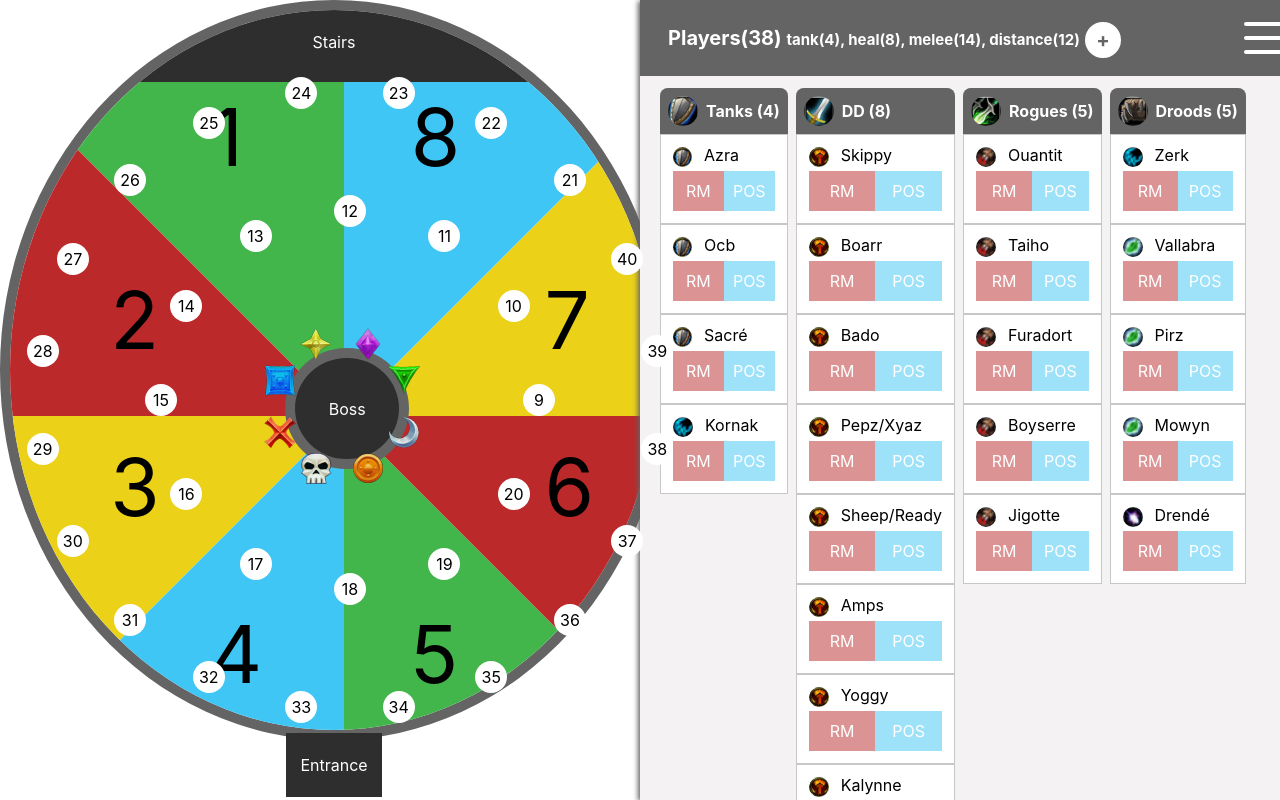
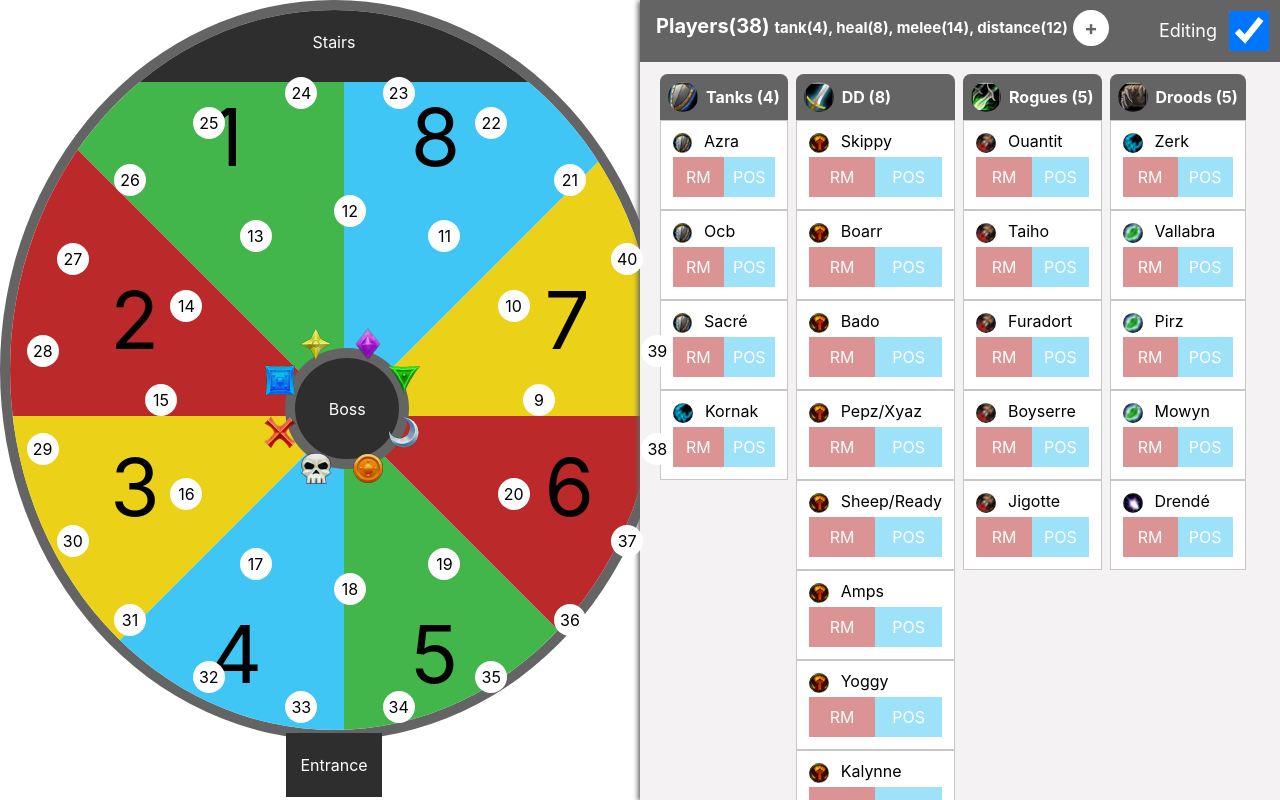
Before and after one commit to dydyF05/cthun-strat-wow-classic, a React (Create React App) app: page / in a window 1280 px wide. Built offline with nearby package versions, Linux system fonts and the light colour scheme.

Commit message:
global configuration switch

```diff
--- a/src/components/SideMenu/index.module.css
+++ b/src/components/SideMenu/index.module.css
@@ -12,21 +12,6 @@
   max-width: 800px;
   background-color: rgb(244, 242, 242);
   box-shadow: -2px 1px 5px 0px var(--color-grey);
-}
-.container[data-visible="false"] {
-  min-width: 56px;
-  width: 56px;
-  flex: none;
-  position: absolute;
-  right: 0;
-}
-
-.container[data-visible="true"] > .title {
-  padding: 12px;
-}
-.container[data-visible="false"] > .title {
-  padding-top: 24px;
-  padding-bottom: 8px;
 }
 
 .container > .title {
@@ -54,29 +39,21 @@
   top: 10px;
 }
 
-.burger {
+.configuring {
   display: flex;
-  flex-direction: column;
-  justify-content: space-around;
+  flex-direction: row;
+  justify-content: flex-start;
   align-items: center;
   padding: 8px;
-  cursor: pointer;
 }
-
-.burger:hover > div {
-  background-color: var(--color-grey-light);
+.configuring > p {
+  color: white;
+  font-size: 18px;
+  padding-right: 8px;
 }
-
-.burger > div {
-  background-color: #fff;
-  border-radius: 5px;
-  height: 4px;
+.configuring > input {
+  height: 40px;
   width: 40px;
-  transition: background-color .2s;
-}
-
-.burger > div:not(:nth-child(1)) {
-  margin-top: 6px;
 }
 
 .players {
@@ -88,8 +65,5 @@
   justify-content: flex-start;
   align-items: flex-start;
   flex-wrap: wrap;
+  overflow-y: scroll;
 }
-
-.addPlayer {
-
-}
--- a/src/components/SideMenu/index.tsx
+++ b/src/components/SideMenu/index.tsx
@@ -11,9 +11,9 @@ export type Props = {
   healCount: number;
   dpsMeleeCount: number;
   dpsDistanceCount: number;
-  isVisible: boolean;
+  isEditing: boolean;
   onAddPlayer: () => void;
-  onToggle: () => void;
+  onToggleConfiguring: () => void;
 };
 
 const SideMenu: FunctionComponent<Props> = memo(
@@ -23,14 +23,13 @@ const SideMenu: FunctionComponent<Props> = memo(
     healCount,
     dpsMeleeCount,
     dpsDistanceCount,
-    isVisible,
-    onToggle,
+    isEditing,
+    onToggleConfiguring,
     onAddPlayer,
   }) => {
     return (
-      <div className={classes.container} data-visible={isVisible}>
+      <div className={classes.container}>
         <div className={classes.title}>
-          {isVisible && (
           <h2>
             Players({totalCount}){' '}
             <span>
@@ -41,11 +40,10 @@ const SideMenu: FunctionComponent<Props> = memo(
               <AddPlayerButton onPress={onAddPlayer} />
             </div>
           </h2>
-          )}
-          <div className={classes.burger} onClick={onToggle}>
-            <div />
-            <div />
-            <div />
+
+          <div className={classes.configuring}>
+            <p onClick={onToggleConfiguring}>Editing</p>
+            <input type="checkbox" checked={isEditing} onChange={onToggleConfiguring} />
           </div>
         </div>
         <div className={classes.players}>
--- a/src/components/SideMenuPlayer/index.tsx
+++ b/src/components/SideMenuPlayer/index.tsx
@@ -8,6 +8,7 @@ import classes from './index.module.css';
 export type Props = Pick<Player, 'name' | 'build'> & {
   positionIndex?: Position['index'];
   positionMarker?: Position['marker'];
+  isEditing?: boolean;
   onPosition: (name: Player['name']) => void;
   onDeletePlayer: () => void;
   onPositionDelete: () => void;
@@ -19,6 +20,7 @@ const SideMenuPlayer: FunctionComponent<Props> = memo(
     positionMarker,
     name,
     build,
+    isEditing,
     onPosition,
     onDeletePlayer,
     onPositionDelete,
@@ -46,6 +48,7 @@ const SideMenuPlayer: FunctionComponent<Props> = memo(
           {!!positionMarker && <img src={MARKER_IMAGE[positionMarker]} />}
           <p className={classes.name}>{name}</p>
         </div>
+        {isEditing && (
           <div className={classes.actions}>
             <p className={classes.delete} onClick={handleDeletePlayer}>
               RM
@@ -59,6 +62,7 @@ const SideMenuPlayer: FunctionComponent<Props> = memo(
               </p>
             )}
           </div>
+        )}
       </div>
     );
   }
--- a/src/containers/SideMenu.tsx
+++ b/src/containers/SideMenu.tsx
@@ -1,13 +1,16 @@
-import { FunctionComponent, memo, useCallback, useState } from 'react';
+import { FunctionComponent, memo, useCallback } from 'react';
 import { shallowEqual } from 'react-redux';
 import Component, { Props as ComponentProps } from '../components/SideMenu';
-import { useSelector } from '../hooks/redux';
+import { useDispatch, useSelector } from '../hooks/redux';
 import { playerStatsSelector } from '../redux/Players/selectors';
+import { setIsConfiguringAction } from '../redux/Zones';
+import { isConfuringSelector } from '../redux/Zones/selectors';
 
 export type Props = Pick<ComponentProps, 'onAddPlayer'>;
 
 const SideMenu: FunctionComponent<Props> = memo(props => {
-  const [isVisible, setIsVisible] = useState(true);
+  const isEditing = useSelector(isConfuringSelector, shallowEqual);
+  const dispatch = useDispatch();
 
   const { total, dpsDistance, dpsMelee, tank, heal } = useSelector(
     playerStatsSelector,
@@ -15,8 +18,8 @@ const SideMenu: FunctionComponent<Props> = memo(props => {
   );
 
   const handleToggle = useCallback(() => {
-    setIsVisible(!isVisible);
-  }, [isVisible]);
+    dispatch(setIsConfiguringAction(!isEditing));
+  }, [isEditing, dispatch]);
 
   return (
     <Component
@@ -26,8 +29,8 @@ const SideMenu: FunctionComponent<Props> = memo(props => {
       dpsMeleeCount={dpsMelee}
       healCount={heal}
       tankCount={tank}
-      isVisible={isVisible}
-      onToggle={handleToggle}
+      isEditing={isEditing}
+      onToggleConfiguring={handleToggle}
     />
   );
 });
--- a/src/containers/SideMenuPlayer.tsx
+++ b/src/containers/SideMenuPlayer.tsx
@@ -6,12 +6,14 @@ import { Player, removeManyAction } from '../redux/Players';
 import { playerSelector } from '../redux/Players/selectors';
 import { removePlayerFromPositionAction } from '../redux/Positions';
 import { positionForPlayer } from '../redux/Positions/selectors';
+import { isConfuringSelector } from '../redux/Zones/selectors';
 
 export type Props = Pick<Player, 'name'> & Pick<ComponentProps, 'onPosition'>;
 
 const SideMenuPlayer: FunctionComponent<Props> = ({ name, ...props }) => {
   const player = useSelector(playerSelector({ name }), shallowEqual);
   const position = useSelector(positionForPlayer(name));
+  const isEditing = useSelector(isConfuringSelector, shallowEqual);
   const dispatch = useDispatch();
 
   const positionIndex = position?.index;
@@ -34,6 +36,7 @@ const SideMenuPlayer: FunctionComponent<Props> = ({ name, ...props }) => {
       {...player}
       positionIndex={position?.index}
       positionMarker={position?.marker}
+      isEditing={isEditing}
       onDeletePlayer={handleDelete}
       onPositionDelete={handlePositionDelete}
     />
--- a/src/redux/Zones/index.ts
+++ b/src/redux/Zones/index.ts
@@ -32,6 +32,8 @@ export type State = {
   graphWidth: number;
   topStairsHeight: number;
   selectedPlayer?: string;
+  /** Are we trying to place players. Disable to take a screenshot ;) */
+  isConfiguring: boolean;
 };
 
 const initialState: State = {
@@ -41,6 +43,7 @@ const initialState: State = {
   graphHeight: 0,
   graphWidth: 0,
   topStairsHeight: 0,
+  isConfiguring: true,
   slices: [
     {
       id: ZoneId.One,
@@ -116,6 +119,9 @@ export const zonesSlice = createSlice({
     setSelectedPlayer: (state, { payload }: PayloadAction<string | undefined>) => {
       state.selectedPlayer = payload;
     },
+    setIsConfiguring: (state, { payload }: PayloadAction<boolean>) => {
+      state.isConfiguring = payload;
+    },
   },
 });
 
@@ -154,6 +160,7 @@ export const getZoneIdFromTrigoPosition = (
 export const {
   setGraphMeasures: setGraphMeasuresAction,
   setSelectedPlayer: setSelectedPlayerAction,
+  setIsConfiguring: setIsConfiguringAction,
 } = zonesSlice.actions;
 
 export default zonesSlice.reducer;
--- a/src/redux/Zones/selectors.ts
+++ b/src/redux/Zones/selectors.ts
@@ -51,3 +51,6 @@ export const graphTopStairsHeight = (state: RootState): State['topStairsHeight']
 
 export const selectedPlayerSelector = (state: RootState): State['selectedPlayer'] =>
   zonesSelector(state).selectedPlayer;
+
+export const isConfuringSelector = (state: RootState): State['isConfiguring'] =>
+  zonesSelector(state).isConfiguring;
```
Lines whose indentation alone changed are shown as unchanged.
